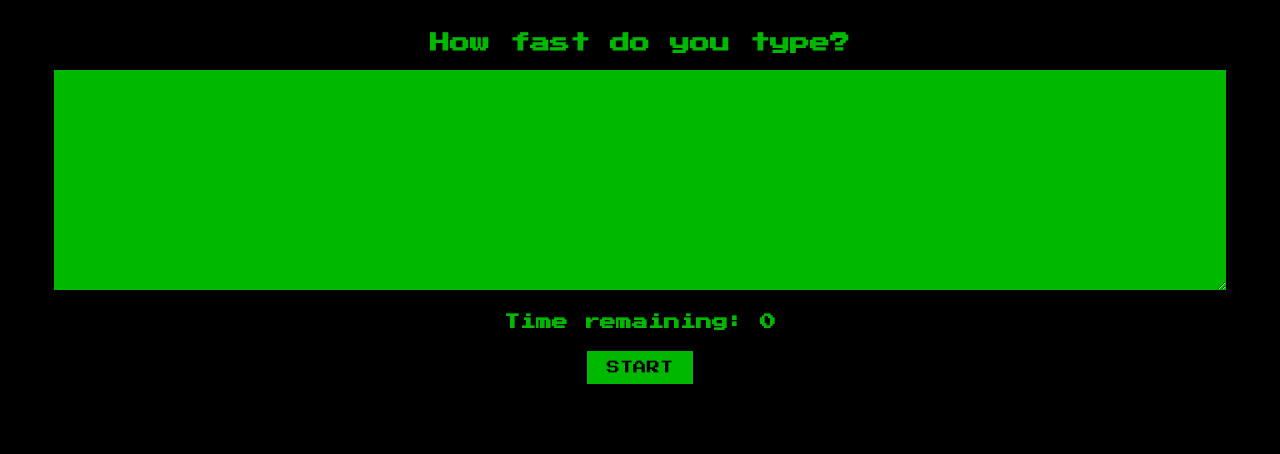
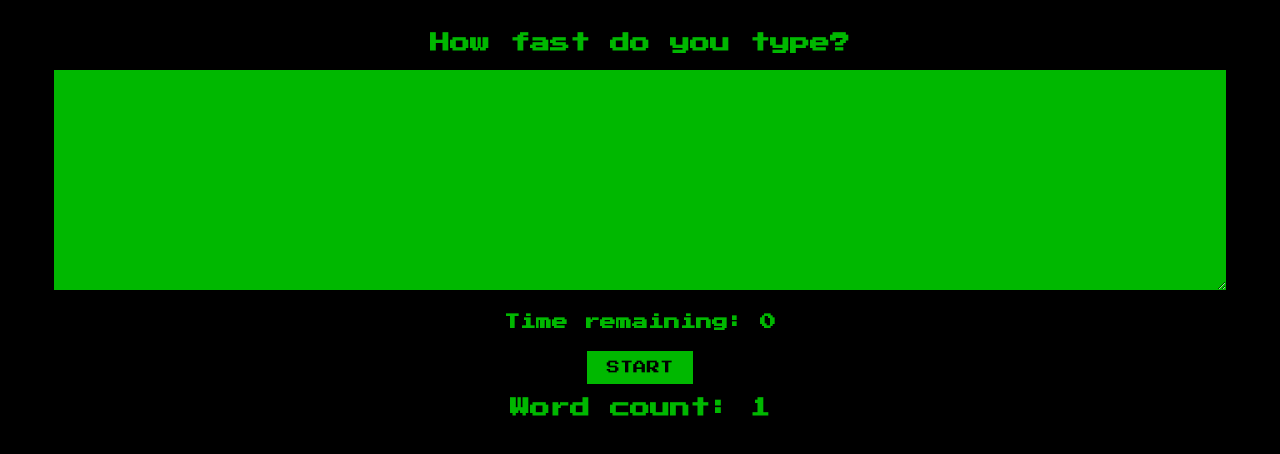
Before and after one commit to Haack79/typer-timing, a React (Create React App) app: page / in a window 1280 px wide. Shown: the top 454 px of the page. Built offline with nearby package versions, Linux system fonts and the light colour scheme.

Commit message:
created the word counter function

```diff
--- a/src/App.js
+++ b/src/App.js
@@ -5,10 +5,16 @@ function App() {
     const startTime = 3;
     const [text, setText] = useState('');
     const [timeLeft, setTimeLeft] = useState(startTime);
+    const [wordCount, setWordCount] = useState(0);
 
     const handleChange = (e) => {
       const {value} = e.target;
       setText(value);
+    }
+
+    const countTheWords = (text) => {
+      const wordsArr = text.trim().split(' ');
+      return wordsArr.filter(word => word !== ' ').length;
     }
 
     useEffect(() => {
@@ -35,7 +41,7 @@ function App() {
             >
                 Start
             </button>
-            {/* <h1>Word count: {}</h1> */}
+            {<h1>Word count: {countTheWords(text)}</h1>}
         </div>
     )
 }
```
